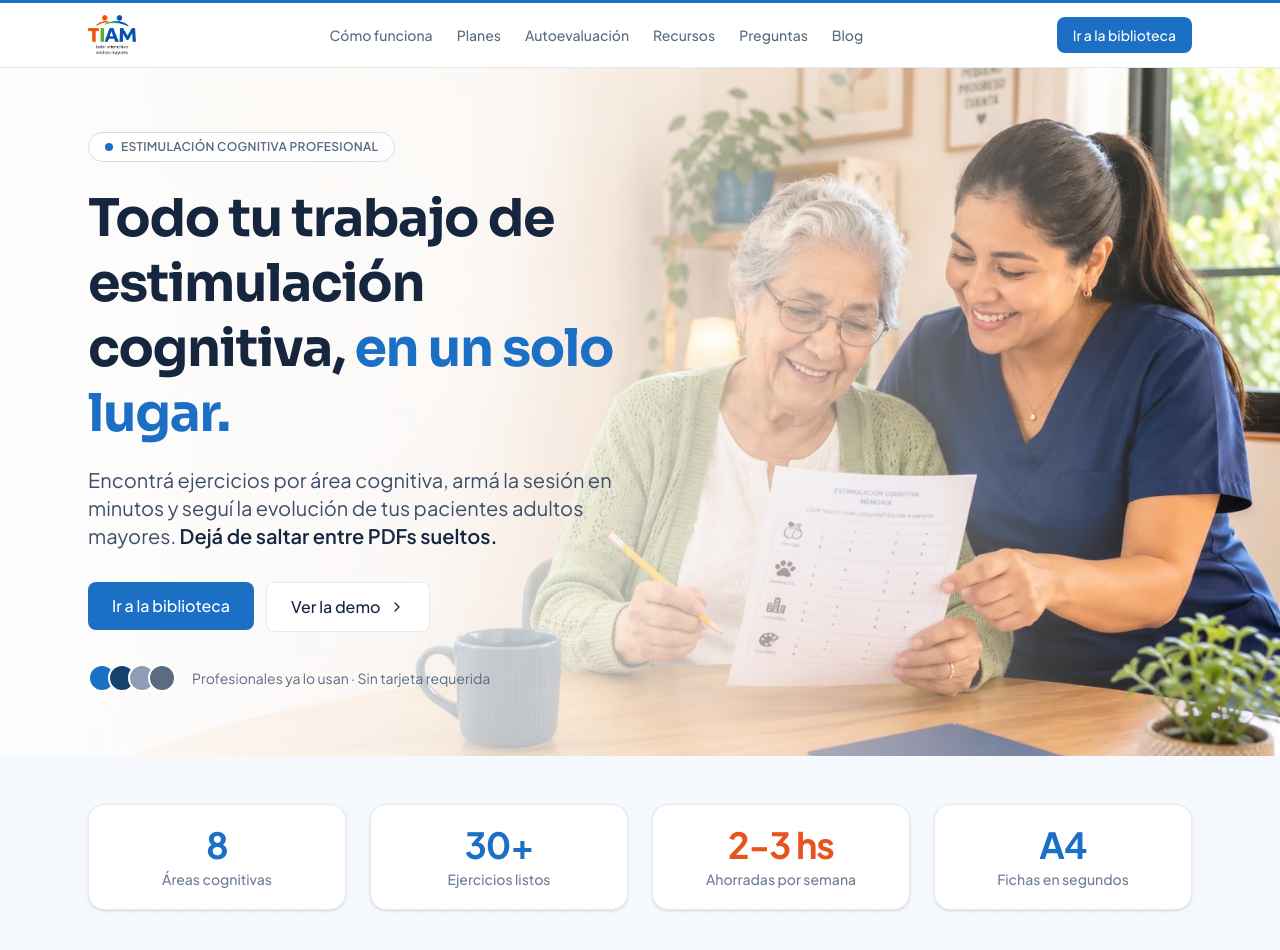
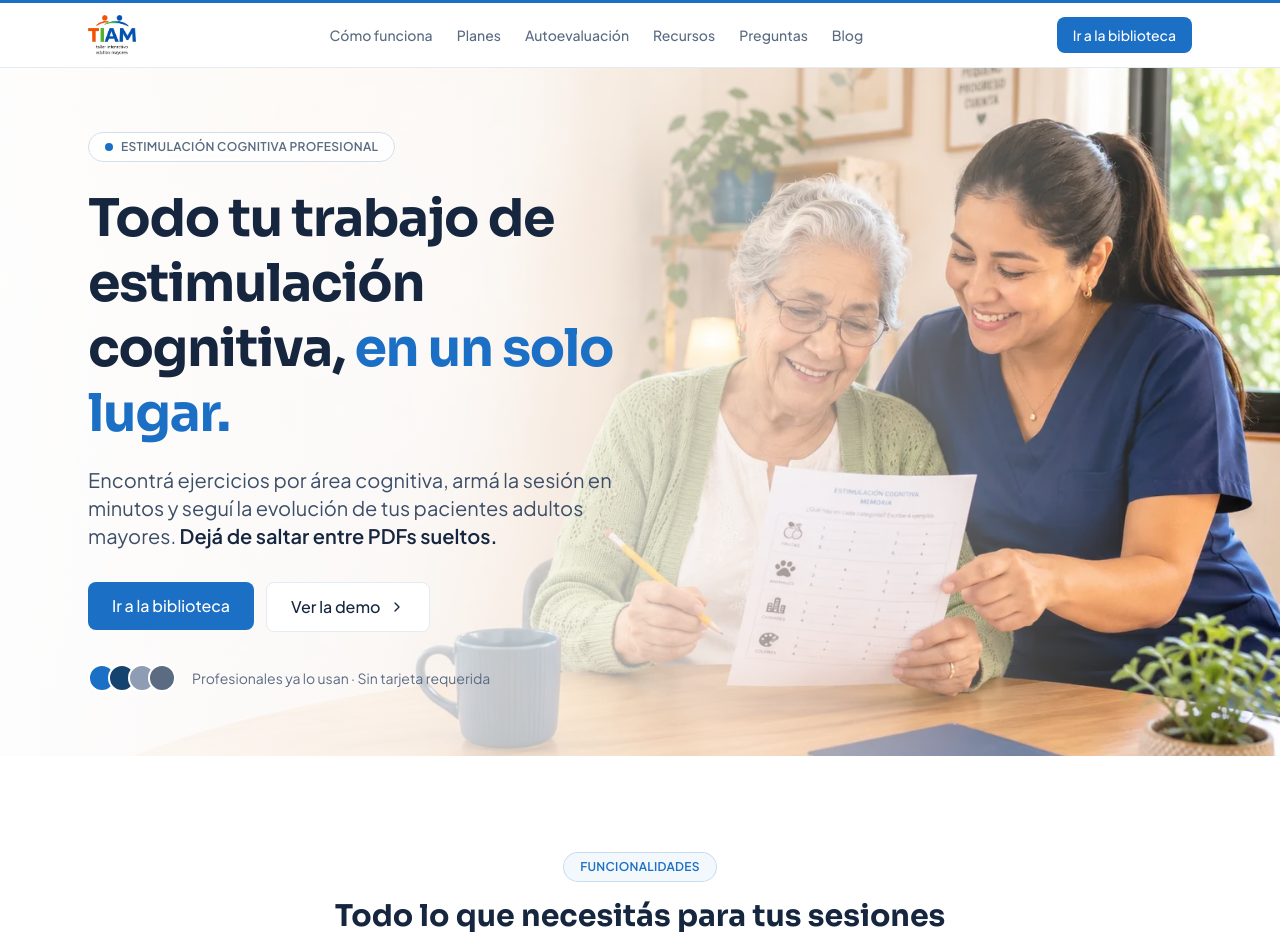
Before and after one commit to manukpo10/TIAM-frontend, a React (Vite) app: page / in a window 1280 px wide. Shown: the top 950 px of the page. Built offline with nearby package versions, Linux system fonts and the light colour scheme.

Commit message:
copy(landing): quita la franja de metricas
Tenia una metrica sin datos ('2-3 hs ahorradas'). Se reintroduce cuando haya traccion real.

```diff
--- a/src/pages/landing/LandingPage.tsx
+++ b/src/pages/landing/LandingPage.tsx
@@ -66,13 +66,6 @@ const HOW_IT_WORKS = [
     title: 'Imprimí y trabajá',
     description: 'Generá las fichas A4 al instante y llevá la sesión lista a tu próximo encuentro.',
   },
-]
-
-const STATS = [
-  { value: '8', label: 'Áreas cognitivas' },
-  { value: '30+', label: 'Ejercicios listos' },
-  { value: '2-3 hs', label: 'Ahorradas por semana' },
-  { value: 'A4', label: 'Fichas en segundos' },
 ]
 
 const PRICING_PLANS = [
@@ -352,35 +345,6 @@ export function LandingPage() {
                 </span>
               </div>
             </div>
-          </div>
-        </section>
-
-        {/* ── 3. Stats band ────────────────────────────────────────────────── */}
-        <section
-          aria-label="Estadísticas"
-          className="relative py-12 bg-slate-50 overflow-hidden"
-        >
-          <div
-            aria-hidden="true"
-            className="absolute inset-0 pointer-events-none"
-            style={{
-              backgroundImage: 'radial-gradient(circle, #cbd5e1 1px, transparent 1px)',
-              backgroundSize: '24px 24px',
-              opacity: 0.3,
-            }}
-          />
-          <div className="relative max-w-6xl mx-auto px-4 sm:px-6">
-            <dl className="grid grid-cols-2 md:grid-cols-4 gap-6">
-              {STATS.map(({ value, label }, i) => (
-                <div
-                  key={label}
-                  className="flex flex-col items-center text-center p-5 rounded-2xl bg-white shadow-sm border border-slate-100"
-                >
-                  <dt className={`text-4xl font-extrabold tracking-tight ${i === 2 ? 'text-tiam-orange' : 'text-tiam-blue'}`}>{value}</dt>
-                  <dd className="mt-1 text-sm text-slate-500 font-medium">{label}</dd>
-                </div>
-              ))}
-            </dl>
           </div>
         </section>
 
```
